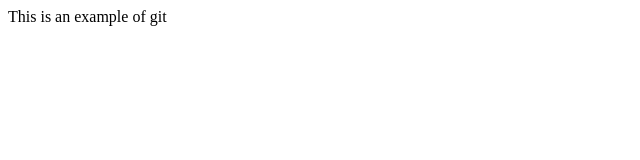
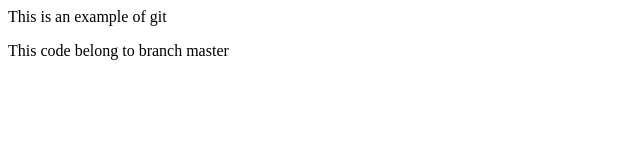
Before and after one commit to yariko0529/my-first-repository, a plain HTML site: page index.html in a window 1280 px wide. Shown: the whole page, without its empty margins (0-640 px from the left). Drawn offline with Linux system fonts and the light colour scheme.

Commit message:
Added paragraph master

```diff
--- a/index.html
+++ b/index.html
@@ -4,5 +4,6 @@
 	</head>
 	<body>
 		<p>This is an example of git</p>
+		<p>This code belong to branch master</p>
 	</body>
 </html>
```
